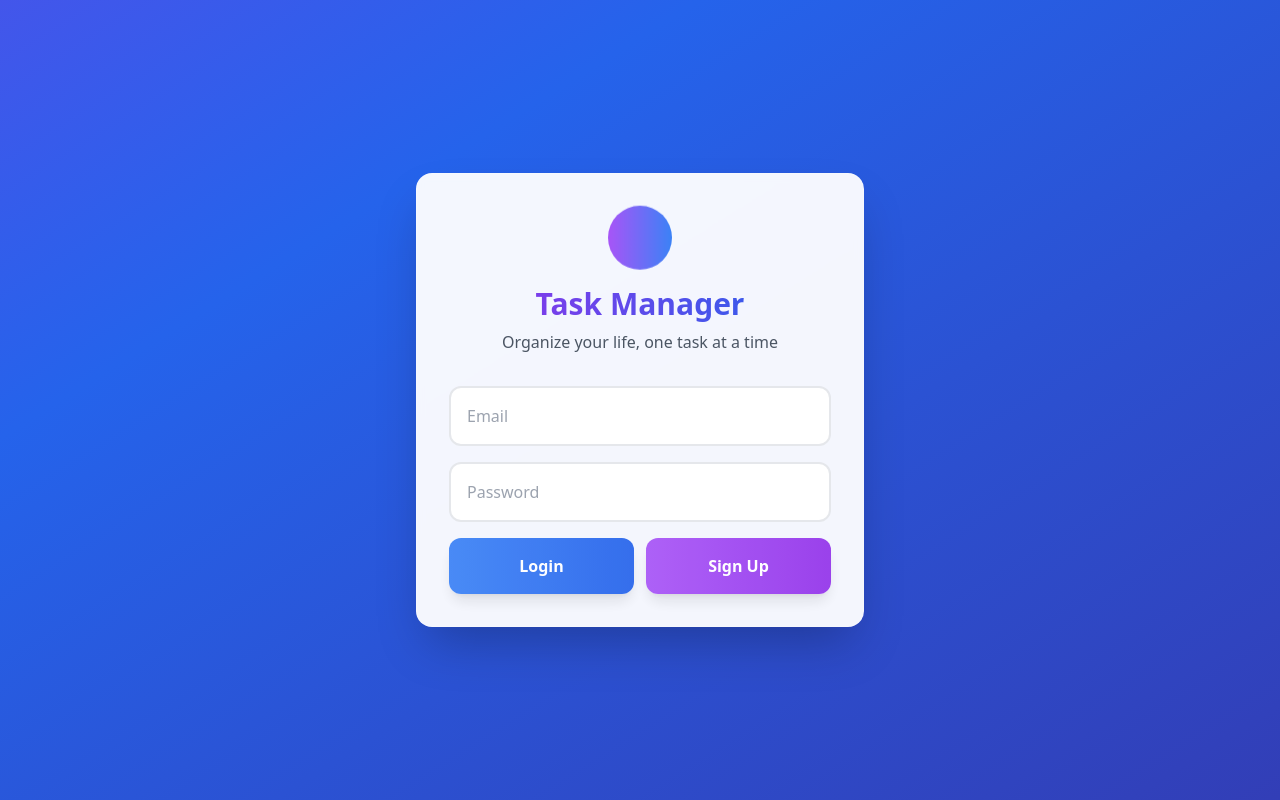
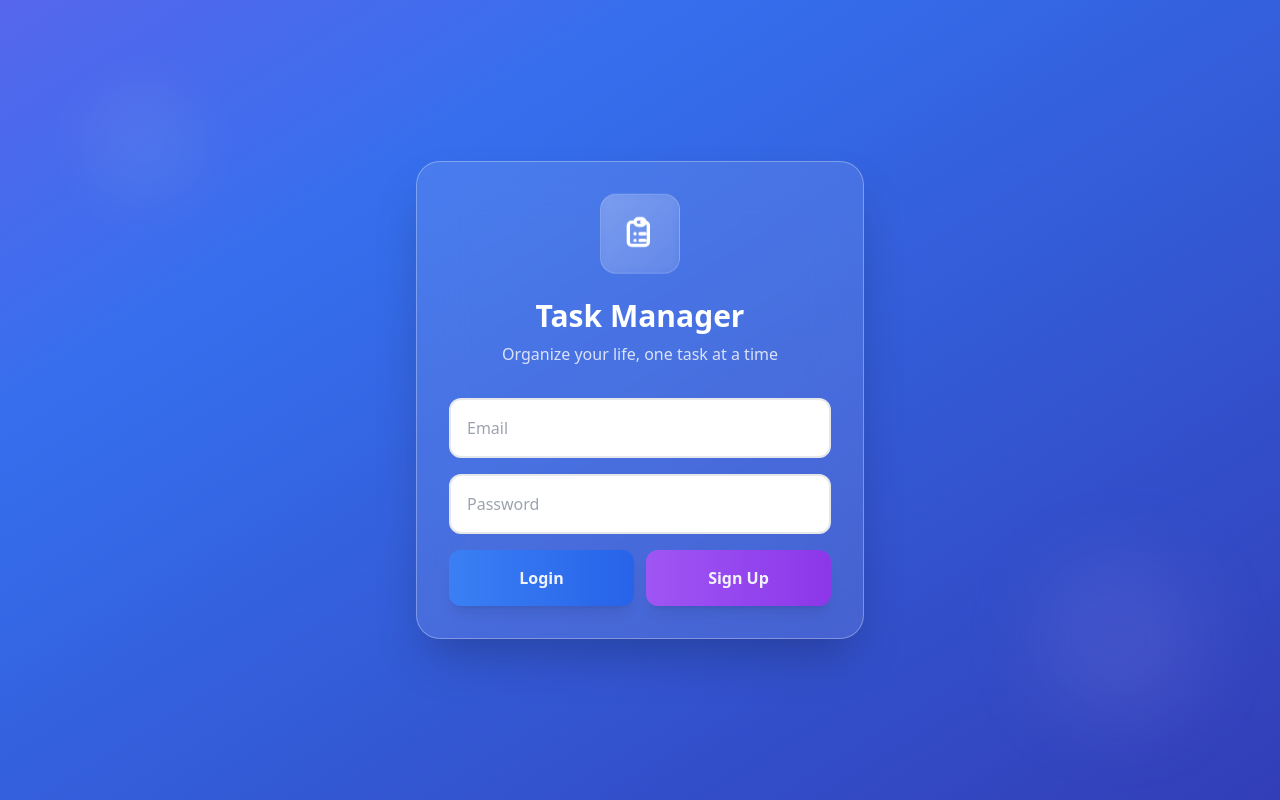
Before and after one commit to Divyadharshana5/Task-manager, a Next.js app in the folder frontend/: page / in a window 1280 px wide. Built offline with nearby package versions, Linux system fonts and the light colour scheme.

Commit message:
Enhance landing page design with improved background effects and updated UI elements for better visual appeal

```diff
--- a/frontend/app/page.js
+++ b/frontend/app/page.js
@@ -99,12 +99,19 @@ export default function Home() {
 
   if (!user) {
     return (
-      <div className="min-h-screen bg-gradient-to-br from-purple-600 via-blue-600 to-indigo-800 flex items-center justify-center p-4 animate-gradient-x">
-        <div className="bg-white/95 backdrop-blur-sm p-8 rounded-2xl shadow-2xl w-full max-w-md border border-white/20 animate-fade-in-up">
+      <div className="min-h-screen bg-gradient-to-br from-purple-600 via-blue-600 to-indigo-800 flex items-center justify-center p-4 animate-gradient-x relative overflow-hidden">
+        <div className="absolute inset-0 bg-gradient-to-br from-white/10 to-transparent"></div>
+        <div className="absolute top-20 left-20 w-32 h-32 bg-white/5 rounded-full blur-xl"></div>
+        <div className="absolute bottom-20 right-20 w-40 h-40 bg-purple-300/10 rounded-full blur-2xl"></div>
+        <div className="bg-white/10 backdrop-blur-xl p-8 rounded-3xl shadow-2xl w-full max-w-md border border-white/30 animate-fade-in-up relative z-10">
           <div className="text-center mb-8">
-            <div className="w-16 h-16 bg-gradient-to-r from-purple-500 to-blue-500 rounded-full mx-auto mb-4 animate-bounce-slow"></div>
-            <h1 className="text-3xl font-bold bg-gradient-to-r from-purple-600 to-blue-600 bg-clip-text text-transparent animate-fade-in">Task Manager</h1>
-            <p className="text-gray-600 mt-2 animate-fade-in-delay">Organize your life, one task at a time</p>
+            <div className="w-20 h-20 bg-gradient-to-br from-white/20 to-white/5 backdrop-blur-sm rounded-2xl mx-auto mb-6 flex items-center justify-center animate-bounce-slow border border-white/20">
+              <svg className="w-10 h-10 text-white" fill="none" stroke="currentColor" viewBox="0 0 24 24">
+                <path strokeLinecap="round" strokeLinejoin="round" strokeWidth={2} d="M9 5H7a2 2 0 00-2 2v10a2 2 0 002 2h8a2 2 0 002-2V7a2 2 0 00-2-2h-2M9 5a2 2 0 002 2h2a2 2 0 002-2M9 5a2 2 0 012-2h2a2 2 0 012 2m-3 7h3m-3 4h3m-6-4h.01M9 16h.01" />
+              </svg>
+            </div>
+            <h1 className="text-3xl font-bold text-white animate-fade-in mb-2">Task Manager</h1>
+            <p className="text-white/80 animate-fade-in-delay">Organize your life, one task at a time</p>
           </div>
           <div className="space-y-4">
             <div className="relative animate-slide-in-left">
```
